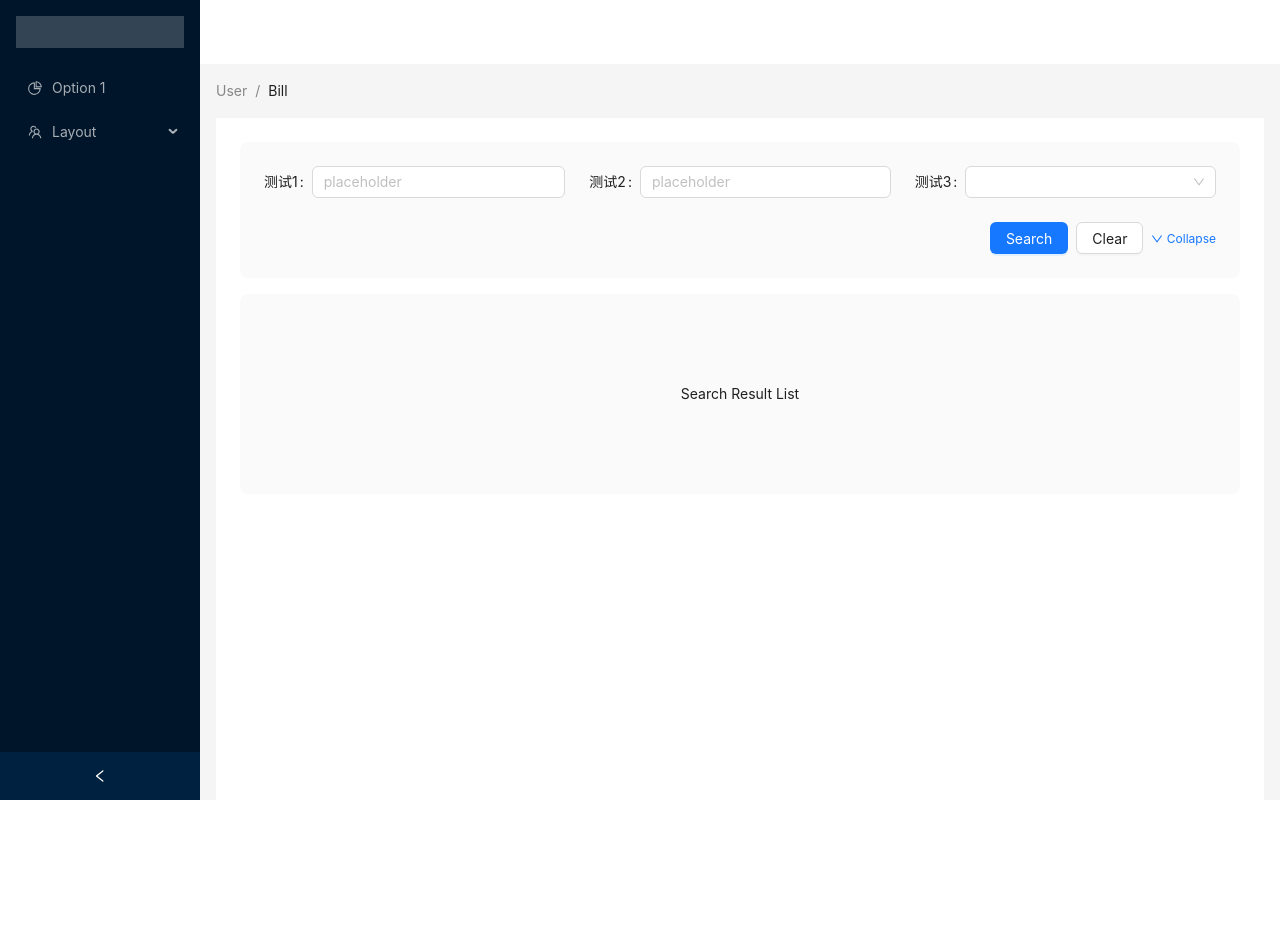
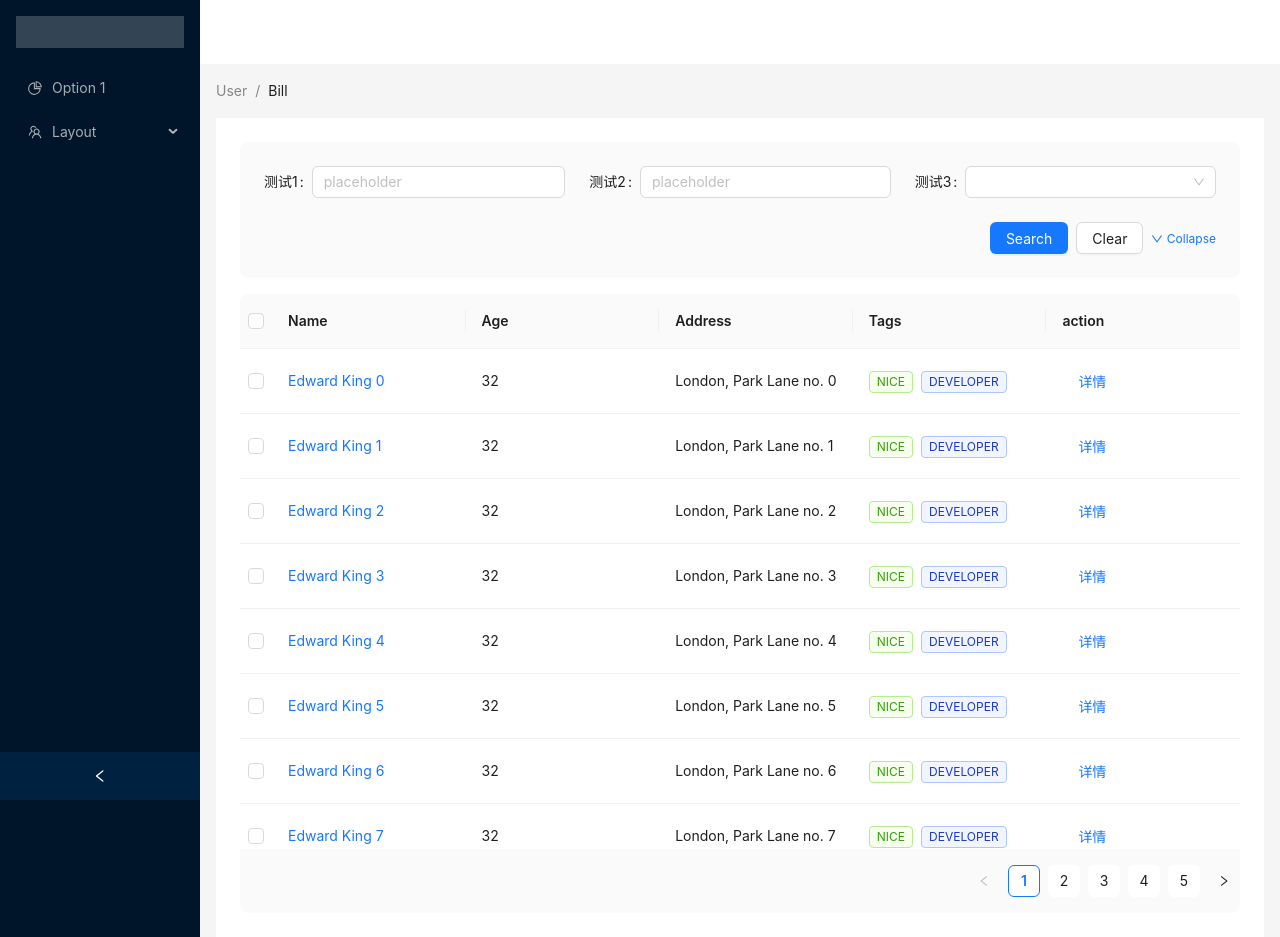
Before and after one commit to telescope114/vite-test-for-me, a React (Vite) app: page /app/aaa in a window 1280 px wide. Before the commit the page ends 800 px from the top, so only its background shows below. Built offline with nearby package versions, Linux system fonts and the light colour scheme.

Commit message:
临时存储1
临时存储2

临时存储3

临时存储4

临时存储5

```diff
--- a/src/components/molecules/MySearchFormItem.tsx
+++ b/src/components/molecules/MySearchFormItem.tsx
@@ -10,8 +10,7 @@ export type mySearchForm = {
   option?: Array<{ value: string, label: string }>
 }
 
-export const SearchFormItem = ({ type, option, label, span, rules, name }: mySearchForm): JSX.Element => {
-  console.log(label, span, rules, name)
+export const SearchFormItem = ({ type, option }: mySearchForm): JSX.Element => {
   switch (type) {
     case 'selectOne': return (
       <Select>
@@ -24,8 +23,7 @@ export const SearchFormItem = ({ type, option, label, span, rules, name }: mySea
   }
 }
 
-const MySearchFormItem = ({ type, option, label, span, rules, name }: mySearchForm): ReactNode => {
-  console.log(label, span, rules, name)
+const MySearchFormItem = ({ type, option }: mySearchForm): ReactNode => {
   switch (type) {
     case 'selectOne': return (
       <Select>
--- a/src/components/organisms/MySearchForm.tsx
+++ b/src/components/organisms/MySearchForm.tsx
@@ -28,7 +28,6 @@ const MySearchForm: FC<props> = memo<props>((mySearchFormConfig) => {
       <Row gutter={24}>
         {
           mySearchFormConfig.formConfig.map((item, index) => {
-            console.log(item)
             return (
               <Col span={(item.span != null) ? item.span : 8} key={index}>
                 <Form.Item
--- /dev/null
+++ b/src/components/organisms/MyTable.tsx
@@ -0,0 +1,44 @@
+import React, { type Key, type FC, useState, useMemo } from 'react'
+import { Table } from 'antd'
+import type { ColumnsType } from 'antd/es/table'
+
+export type dataType = {
+  key: Key
+  name: string
+  age: number
+  address: string
+  tags: string[]
+}
+
+export type props = {
+  config: ColumnsType<dataType>
+  data: dataType[]
+}
+
+const MyTable: FC<props> = ({ config, data }) => {
+  const [selectedRowKeys, setSelectedRowKeys] = useState<React.Key[]>([])
+  const onSelectChange = (newSelectedRowKeys: React.Key[]): void => {
+    console.log('selectedRowKeys changed: ', newSelectedRowKeys)
+    setSelectedRowKeys(newSelectedRowKeys)
+  }
+
+  const rowSelection = {
+    selectedRowKeys,
+    onChange: onSelectChange
+  }
+
+  return useMemo(() => (
+    <>
+      <Table
+        rowSelection={rowSelection}
+        columns={config}
+        dataSource={data}
+        scroll={{ y: 500 }}
+      />
+    </>
+  ),
+  [config, data, rowSelection]
+  )
+}
+
+export default MyTable
--- a/src/pages/app/aaa.tsx
+++ b/src/pages/app/aaa.tsx
@@ -1,27 +1,94 @@
-import React, { type FC, type CSSProperties } from 'react'
-import { theme } from 'antd'
+import React, { type FC, type CSSProperties, useState, useEffect } from 'react'
+import { theme, Tag, Button } from 'antd'
+import { type ColumnsType } from 'antd/es/table'
 import MySearchForm, { type props as mySearchForm } from '../../components/organisms/MySearchForm'
+import MyTable, { type dataType } from '../../components/organisms/MyTable'
 
 const aaa: FC = () => {
   const { token } = theme.useToken()
 
   const listStyle: CSSProperties = {
-    lineHeight: '200px',
     textAlign: 'center',
     background: token.colorFillAlter,
     borderRadius: token.borderRadiusLG,
     marginTop: 16
   }
-  const formConfig: mySearchForm = [
-    { name: 'test1', label: '测试1', type: 'input' },
-    { name: 'test2', label: '测试2', type: 'input' },
-    { name: 'test3', label: '测试3', type: 'selectOne', option: [{ value: 'a-a', label: 'a1' }, { value: 'a-b', label: 'a2' }] }
+  const searchConf: mySearchForm = {
+    formConfig: [
+      { name: 'test1', label: '测试1', type: 'input' },
+      { name: 'test2', label: '测试2', type: 'input' },
+      { name: 'test3', label: '测试3', type: 'selectOne', option: [{ value: 'a-a', label: 'a1' }, { value: 'a-b', label: 'a2' }] }
+    ]
+  }
+  const [tableData, setTableData] = useState<dataType[]>([])
+
+  useEffect(() => {
+    const data: dataType[] = []
+    for (let i = 0; i < 46; i++) {
+      data.push({
+        key: i,
+        name: `Edward King ${i}`,
+        age: 32,
+        address: `London, Park Lane no. ${i}`,
+        tags: ['nice', 'developer']
+      })
+    }
+    console.log(data)
+    setTableData(data)
+  }, [])
+
+  const tableConf: ColumnsType<dataType> = [
+    {
+      title: 'Name',
+      dataIndex: 'name',
+      key: 'name',
+      render: (text) => <a>{text}</a>
+    },
+    {
+      title: 'Age',
+      dataIndex: 'age',
+      key: 'age'
+    },
+    {
+      title: 'Address',
+      dataIndex: 'address',
+      key: 'address'
+    },
+    {
+      title: 'Tags',
+      key: 'tags',
+      dataIndex: 'tags',
+      render: (_, { tags }) => (
+        <>
+          {tags.map((tag) => {
+            let color = tag.length > 5 ? 'geekblue' : 'green'
+            if (tag === 'loser') {
+              color = 'volcano'
+            }
+            return (
+              <Tag color={color} key={tag}>
+                {tag.toUpperCase()}
+              </Tag>
+            )
+          })}
+        </>
+      )
+    },
+    {
+      title: 'action',
+      key: 'action',
+      render: (_, record) => (<Button type="link">
+        详情
+      </Button>)
+    }
   ]
 
   return (
     <>
-      <MySearchForm formConfig={formConfig} />
-      <div style={listStyle}>Search Result List</div>
+      <MySearchForm {...searchConf} />
+      <div style={listStyle}>
+        <MyTable config={tableConf} data={tableData} />
+      </div>
     </>
   )
 }
```
Also changed, not shown: testtt.js (added, +48 -0 lines).
